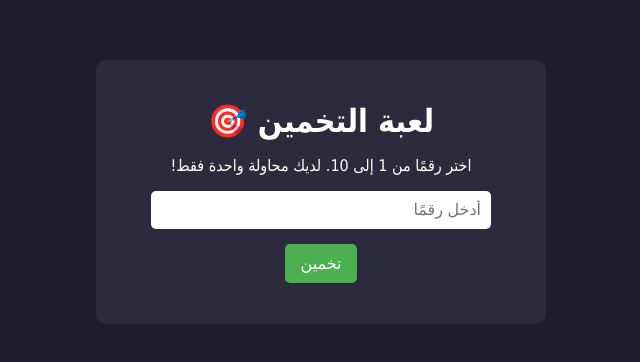
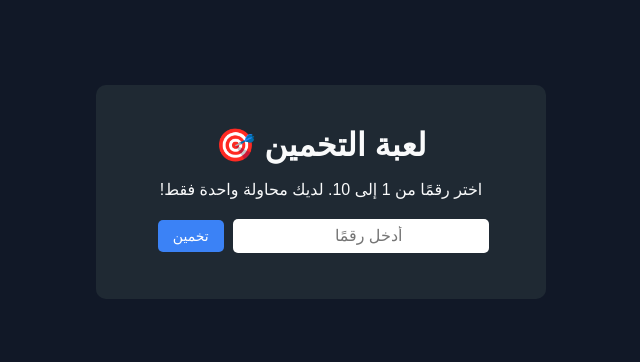
Before and after one commit to lyl991435-ctrl/Om, a plain HTML site: page index.html in a window 1280 px wide. Shown: the part 216-578 px from the top of the page, without its empty margins (319-959 px from the left). Drawn offline with Linux system fonts and the light colour scheme.

Commit message:
Update style.css
add style.css

```diff
--- a/style.css
+++ b/style.css
@@ -1,7 +1,7 @@
 body {
-    font-family: Tahoma, Arial, sans-serif;
-    background: #1e1e2f;
-    color: #ffffff;
+    font-family: Arial, sans-serif;
+    background: #111827;
+    color: #f9fafb;
     display: flex;
     justify-content: center;
     align-items: center;
@@ -10,44 +10,46 @@ body {
 }
 
 .game-container {
-    background: #2b2b3d;
+    background: #1f2933;
     padding: 20px 25px;
     border-radius: 10px;
     text-align: center;
     width: 90%;
     max-width: 400px;
-    box-shadow:   10px rgba(,,,.4);
+    box-shadow:   15px rgba(,,,.3);
 }
 
 h1 {
+    margin-top: ;
     margin-bottom: 10px;
 }
 
 input[type="number"] {
-    padding: 10px;
-    width: 80%;
-    margin-bottom: 10px;
+    padding: 8px;
     border-radius: 5px;
     border: none;
+    width: 60%;
+    margin-bottom: 10px;
+    text-align: center;
     font-size: 16px;
 }
 
 button {
-    padding: 10px 15px;
-    margin: 5px;
+    padding: 8px 15px;
     border-radius: 5px;
     border: none;
-    background: #4caf50;
+    background: #3b82f6;
     color: white;
-    font-size: 16px;
+    font-size: 14px;
     cursor: pointer;
+    margin: 5px;
 }
 
 button:hover {
-    background: #45a049;
+    background: #2563eb;
 }
 
-#message {
-    margin-top: 15px;
-    min-height: 24px;
+#result {
+    margin-top: 10px;
+    font-weight: bold;
 }
```
